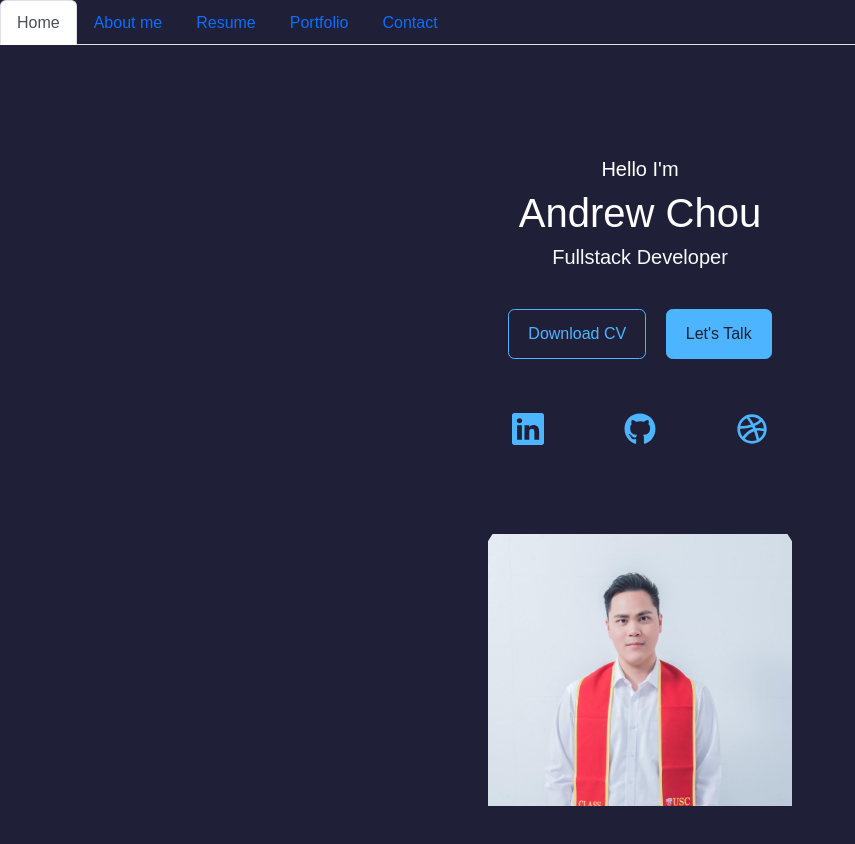
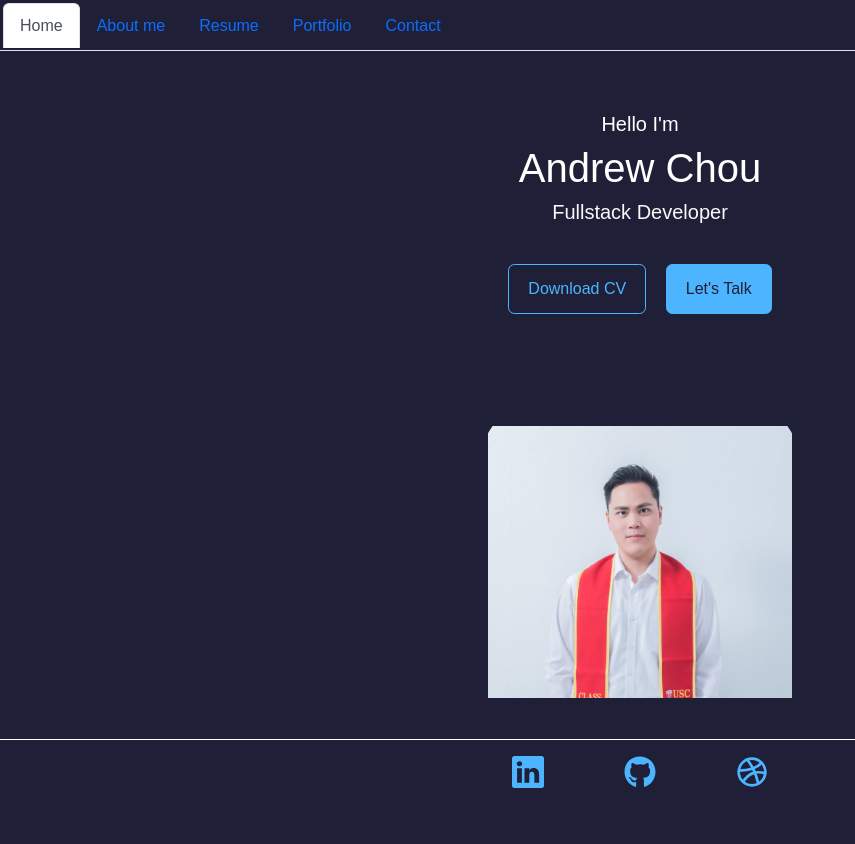
Before and after one commit to Andrew-TechMaster/AndrewChou-Portfolio-React, a React (Create React App) app: page / in a window 1280 px wide. Shown: the whole page, without its empty margins (0-855 px from the left). After the commit the page ends 800 px from the top, so only its background shows below. Built offline with nearby package versions, Linux system fonts and the light colour scheme.

Commit message:
Footer & Navbar

```diff
--- a/src/components/NavTabs.js
+++ b/src/components/NavTabs/NavTabs.js
@@ -1,4 +1,5 @@
 import React from "react";
+import "./navTabs.css";
 
 // Here we are using object destructuring assignment to pluck off our variables from the props object
 // We assign them to their own variable names
--- /dev/null
+++ b/src/components/NavTabs/navTabs.css
@@ -0,0 +1,6 @@
+.nav-tabs {
+    position: fixed;
+    top: 0;
+    width: 100%;
+    padding: 3px;
+}
--- a/src/components/PortfolioContainer.js
+++ b/src/components/PortfolioContainer.js
@@ -1,9 +1,10 @@
 import React, { useState } from "react";
-import NavTabs from "./NavTabs";
+import NavTabs from "./NavTabs/NavTabs";
 import About from "./pages/About/About";
-import Contact from "./pages/Contact";
+import Contact from "./pages/Contact/Contact";
+import Footer from "./pages/Footer/Footer";
 import Home from "./pages/Home/Home";
-import Portfolio from "./pages/Portfolio";
+import Portfolio from "./pages/Portfolio/Portfolio";
 import Resume from "./pages/Resume/Resume";
 
 export default function PortfolioContainer() {
@@ -38,6 +39,7 @@ export default function PortfolioContainer() {
       <NavTabs currentPage={currentPage} handlePageChange={handlePageChange} />
       {/* Here we are calling the renderPage method which will return a component  */}
       {renderPage()}
+      <Footer />
     </div>
   );
 }
--- a/src/components/pages/Contact.js
+++ /dev/null
@@ -1,22 +0,0 @@
-import React from 'react';
-
-export default function Contact() {
-  return (
-    <div>
-      <h1>Contact Page</h1>
-      <p>
-        Integer cursus bibendum sem non pretium. Vestibulum in aliquet sem, quis
-        molestie urna. Aliquam semper ultrices varius. Aliquam faucibus sit amet
-        magna a ultrices. Aenean pellentesque placerat lacus imperdiet
-        efficitur. In felis nisl, luctus non ante euismod, tincidunt bibendum
-        mi. In a molestie nisl, eu sodales diam. Nam tincidunt lacus quis magna
-        posuere, eget tristique dui dapibus. Maecenas fermentum elementum
-        faucibus. Quisque nec metus vestibulum, egestas massa eu, sollicitudin
-        ipsum. Nulla facilisi. Sed ut erat ligula. Nam tincidunt nunc in nibh
-        dictum ullamcorper. Class aptent taciti sociosqu ad litora torquent per
-        conubia nostra, per inceptos himenaeos. Etiam ornare rutrum felis at
-        rhoncus. Etiam vel condimentum magna, quis tempor nulla.
-      </p>
-    </div>
-  );
-}
--- /dev/null
+++ b/src/components/pages/Contact/Contact.js
@@ -0,0 +1,25 @@
+import React from "react";
+
+export default function Contact() {
+  return (
+    <section id="contact">
+      <div>
+        <h1>Contact Page</h1>
+        <p>
+          Integer cursus bibendum sem non pretium. Vestibulum in aliquet sem,
+          quis molestie urna. Aliquam semper ultrices varius. Aliquam faucibus
+          sit amet magna a ultrices. Aenean pellentesque placerat lacus
+          imperdiet efficitur. In felis nisl, luctus non ante euismod, tincidunt
+          bibendum mi. In a molestie nisl, eu sodales diam. Nam tincidunt lacus
+          quis magna posuere, eget tristique dui dapibus. Maecenas fermentum
+          elementum faucibus. Quisque nec metus vestibulum, egestas massa eu,
+          sollicitudin ipsum. Nulla facilisi. Sed ut erat ligula. Nam tincidunt
+          nunc in nibh dictum ullamcorper. Class aptent taciti sociosqu ad
+          litora torquent per conubia nostra, per inceptos himenaeos. Etiam
+          ornare rutrum felis at rhoncus. Etiam vel condimentum magna, quis
+          tempor nulla.
+        </p>
+      </div>
+    </section>
+  );
+}
--- /dev/null
+++ b/src/components/pages/Footer/Footer.js
@@ -0,0 +1,31 @@
+import React from "react";
+import { BsLinkedin } from "react-icons/bs";
+import { FaGithub } from "react-icons/fa";
+import { FiDribbble } from "react-icons/fi";
+import "./footer.css";
+
+const Footer = () => {
+  return (
+    <div className="footer__socials">
+      <a
+        href="https://www.linkedin.com/in/sheng-chu-chou-092079175/"
+        target="_blank"
+        rel="noreferrer"
+      >
+        <BsLinkedin />
+      </a>
+      <a
+        href="https://github.com/Andrew-TechMaster"
+        target="_blank"
+        rel="noreferrer"
+      >
+        <FaGithub />
+      </a>
+      <a href="https://google.com" target="_blank" rel="noreferrer">
+        <FiDribbble />
+      </a>
+    </div>
+  );
+};
+
+export default Footer;
--- /dev/null
+++ b/src/components/pages/Footer/footer.css
@@ -0,0 +1,14 @@
+.footer__socials {
+    border-top: 1px var(--color-white) solid;
+    font-size: 2rem;
+    display: flex;
+    justify-content: center;
+    align-items: center;
+    gap: 5rem;
+    /* margin-top: 5rem; */
+
+    position: fixed;
+    bottom: 0;
+    width: 100%;
+    padding: 3px;
+}
--- a/src/components/pages/Home/Home.js
+++ b/src/components/pages/Home/Home.js
@@ -12,7 +12,7 @@ export default function Home() {
         <h1>Andrew Chou</h1>
         <h5 className="text-light">Fullstack Developer</h5>
         <CTA />
-        <HeaderSocials />
+        {/* <HeaderSocials /> */}
         <div className="me">
           <img src={ME} alt="me" />
         </div>
--- a/src/components/pages/Home/home.css
+++ b/src/components/pages/Home/home.css
@@ -34,7 +34,7 @@ header {
     height: 22rem;
     position: absolute;
     left: calc(50% - 11rem);
-    /* margin-top: 0.2rem; */
+    margin-top: 2rem;
     border-radius: 12rem 12rem 0 0;
     overflow: hidden;
     padding: 5rem 1.5rem 1.5rem 1.5rem;
--- a/src/components/pages/Portfolio.js
+++ /dev/null
@@ -1,24 +0,0 @@
-import React from "react";
-
-export default function Portfolio() {
-  return (
-    <div>
-      <h1>Portfolio Page</h1>
-      <p>
-        Donec a volutpat quam. Curabitur nec varius justo, sed rutrum ligula.
-        Curabitur pellentesque turpis sit amet eros iaculis, a mollis arcu
-        dictum. Ut vel ante eget massa ornare placerat. Etiam nisl orci, finibus
-        sodales volutpat et, hendrerit ut dolor. Suspendisse porta dictum nunc,
-        sed pretium risus rutrum eget. Nam consequat, ligula in faucibus
-        vestibulum, nisi justo laoreet risus, luctus luctus mi lacus sit amet
-        libero. Class aptent taciti sociosqu ad litora torquent per conubia
-        nostra, per inceptos himenaeos. Mauris pretium condimentum tellus eget
-        lobortis. Interdum et malesuada fames ac ante ipsum primis in faucibus.
-        Donec placerat accumsan mi, ut congue neque placerat eu. Donec nec ipsum
-        in velit pellentesque vehicula sit amet at augue. Maecenas aliquam
-        bibendum congue. Pellentesque semper, lectus non ullamcorper iaculis,
-        est ligula suscipit velit, sed bibendum turpis dui in sapien.
-      </p>
-    </div>
-  );
-}
--- /dev/null
+++ b/src/components/pages/Portfolio/Portfolio.js
@@ -0,0 +1,27 @@
+import React from "react";
+
+export default function Portfolio() {
+  return (
+    <section id="portfolio">
+      <div>
+        <h1>Portfolio Page</h1>
+        <p>
+          Donec a volutpat quam. Curabitur nec varius justo, sed rutrum ligula.
+          Curabitur pellentesque turpis sit amet eros iaculis, a mollis arcu
+          dictum. Ut vel ante eget massa ornare placerat. Etiam nisl orci,
+          finibus sodales volutpat et, hendrerit ut dolor. Suspendisse porta
+          dictum nunc, sed pretium risus rutrum eget. Nam consequat, ligula in
+          faucibus vestibulum, nisi justo laoreet risus, luctus luctus mi lacus
+          sit amet libero. Class aptent taciti sociosqu ad litora torquent per
+          conubia nostra, per inceptos himenaeos. Mauris pretium condimentum
+          tellus eget lobortis. Interdum et malesuada fames ac ante ipsum primis
+          in faucibus. Donec placerat accumsan mi, ut congue neque placerat eu.
+          Donec nec ipsum in velit pellentesque vehicula sit amet at augue.
+          Maecenas aliquam bibendum congue. Pellentesque semper, lectus non
+          ullamcorper iaculis, est ligula suscipit velit, sed bibendum turpis
+          dui in sapien.
+        </p>
+      </div>
+    </section>
+  );
+}
--- a/src/components/pages/Resume/Resume.js
+++ b/src/components/pages/Resume/Resume.js
@@ -1,4 +1,5 @@
 import React from "react";
+import CV from "../../../asstes/cv.pdf";
 import { Experience } from "./Experience";
 import "./resume.css";
 
@@ -41,6 +42,11 @@ export default function About() {
             <div className="experience__content">{backEndContent}</div>
           </div>
         </div>
+        <div className="cta">
+          <a href={CV} download className="btn">
+            Download CV
+          </a>
+        </div>
       </section>
     </>
   );
```
